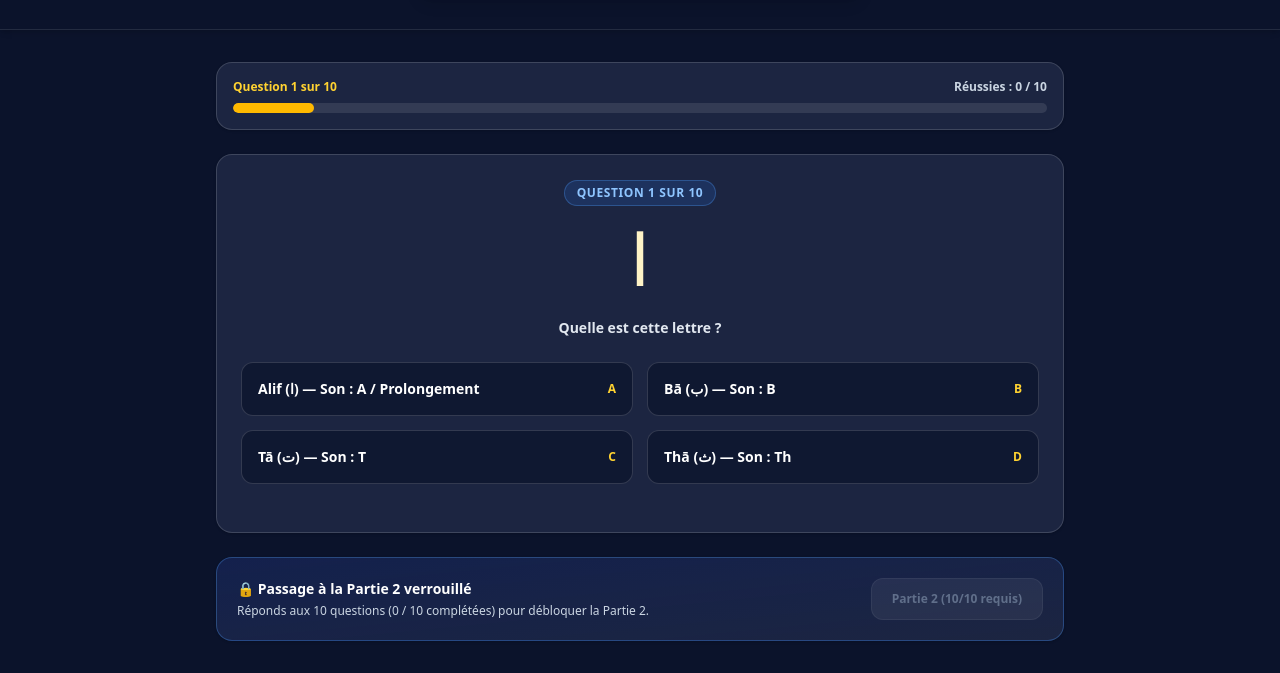
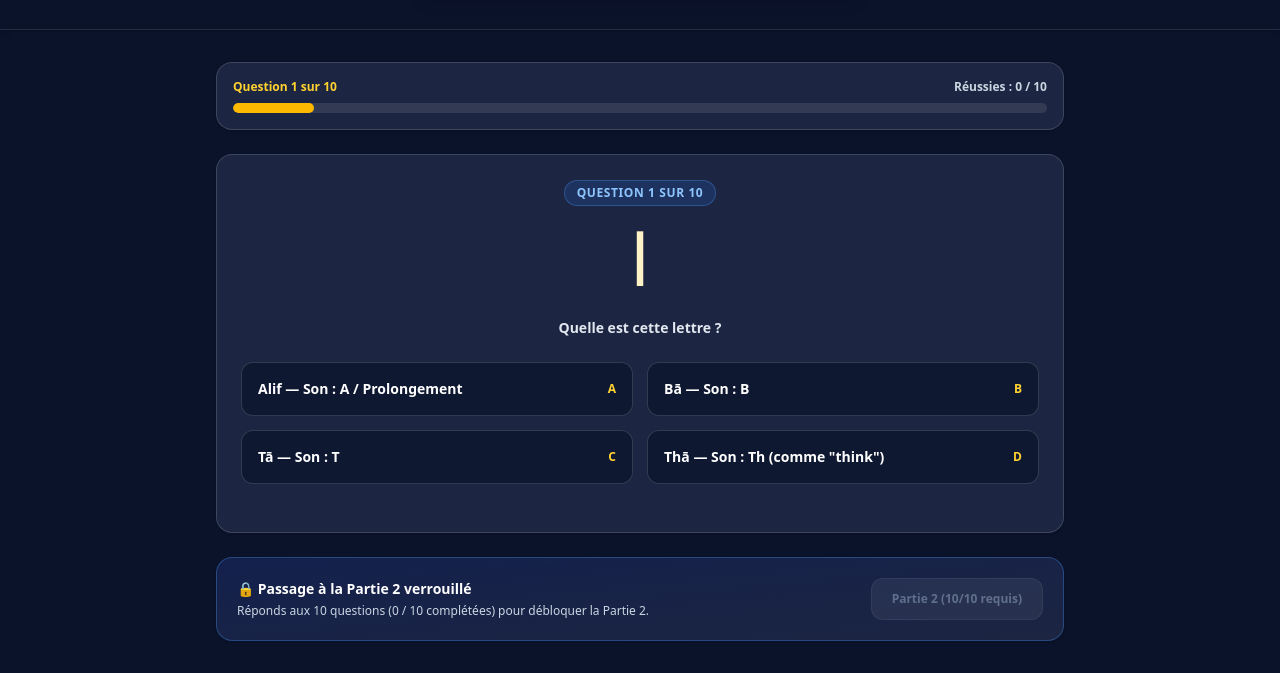
Before and after one commit to mohberthe95-a11y/coranapp, a plain HTML site: page public/exercice1.html in a window 1280 px wide. Shown: the part 235-908 px from the top of the page. Drawn offline with nearby package versions, Linux system fonts and the light colour scheme; a web font is replaced by a local one.

Commit message:
Mise en jour

```diff
--- a/public/exercice1.html
+++ b/public/exercice1.html
@@ -134,60 +134,60 @@
             {
                 lettre: "ا",
                 question: "Quelle est cette lettre ?",
-                choix: ["Alif (ا) — Son : A / Prolongement", "Bā (ب) — Son : B", "Tā (ت) — Son : T", "Thā (ث) — Son : Th"],
+                choix: ["Alif — Son : A / Prolongement", "Bā — Son : B", "Tā — Son : T", "Thā — Son : Th (comme \"think\")"],
                 correcte: 0
             },
             {
                 lettre: "ب",
                 question: "Quelle est cette lettre ?",
-                choix: ["Alif (ا)", "Bā (ب) — Son : B", "Jīm (ج)", "Ḥā (ح)"],
+                choix: ["Alif — Son : A / Prolongement", "Bā — Son : B", "Jīm — Son : Dj (comme \"jazz\")", "Ḥā — Son : H soufflé (gorge)"],
                 correcte: 1
             },
             {
                 lettre: "ت",
                 question: "Quelle est cette lettre ?",
-                choix: ["Thā (ث)", "Khā (خ)", "Tā (ت) — Son : T", "Bā (ب)"],
+                choix: ["Thā — Son : Th (comme \"think\")", "Khā — Son : Kh (raclement)", "Tā — Son : T", "Bā — Son : B"],
                 correcte: 2
             },
             {
                 lettre: "ث",
                 question: "Quelle est cette lettre ?",
-                choix: ["Tā (ت)", "Bā (ب)", "Ḥā (ح)", "Thā (ث) — Son : Th (comme \"think\")"],
+                choix: ["Tā — Son : T", "Bā — Son : B", "Ḥā — Son : H soufflé (gorge)", "Thā — Son : Th (comme \"think\")"],
                 correcte: 3
             },
             {
                 lettre: "ج",
                 question: "Quelle est cette lettre ?",
-                choix: ["Jīm (ج) — Son : Dj (comme \"jazz\")", "Khā (خ)", "Ḥā (ح)", "Alif (ا)"],
+                choix: ["Jīm — Son : Dj (comme \"jazz\")", "Khā — Son : Kh (raclement)", "Ḥā — Son : H soufflé (gorge)", "Alif — Son : A / Prolongement"],
                 correcte: 0
             },
             {
                 lettre: "ح",
                 question: "Quelle est cette lettre ?",
-                choix: ["Khā (خ)", "Ḥā (ح) — Son : H soufflé (gorge)", "Jīm (ج)", "Tā (ت)"],
+                choix: ["Khā — Son : Kh (raclement)", "Ḥā — Son : H soufflé (gorge)", "Jīm — Son : Dj (comme \"jazz\")", "Tā — Son : T"],
                 correcte: 1
             },
             {
                 lettre: "خ",
                 question: "Quelle est cette lettre ?",
-                choix: ["Ḥā (ح)", "Jīm (ج)", "Khā (خ) — Son : Kh (raclement)", "Thā (ث)"],
+                choix: ["Ḥā — Son : H soufflé (gorge)", "Jīm — Son : Dj (comme \"jazz\")", "Khā — Son : Kh (raclement)", "Thā — Son : Th (comme \"think\")"],
                 correcte: 2
             },
             {
                 lettre: "ب",
-                question: "Quel est le son de la lettre ب (Bā) ?",
-                choix: ["Son : A", "Son : T", "Son : Kh", "Son : B"],
+                question: "Quel est le son de cette lettre ?",
+                choix: ["Son : A / Prolongement", "Son : T", "Son : Kh (raclement)", "Son : B"],
                 correcte: 3
             },
             {
                 lettre: "ج",
-                question: "Quel est le nom de la lettre ج ?",
+                question: "Quel est le nom de cette lettre ?",
                 choix: ["Jīm", "Ḥā", "Khā", "Alif"],
                 correcte: 0
             },
             {
                 lettre: "خ",
-                question: "Quel est le nom de la lettre خ ?",
+                question: "Quel est le nom de cette lettre ?",
                 choix: ["Tā", "Khā", "Bā", "Thā"],
                 correcte: 1
             }
```
